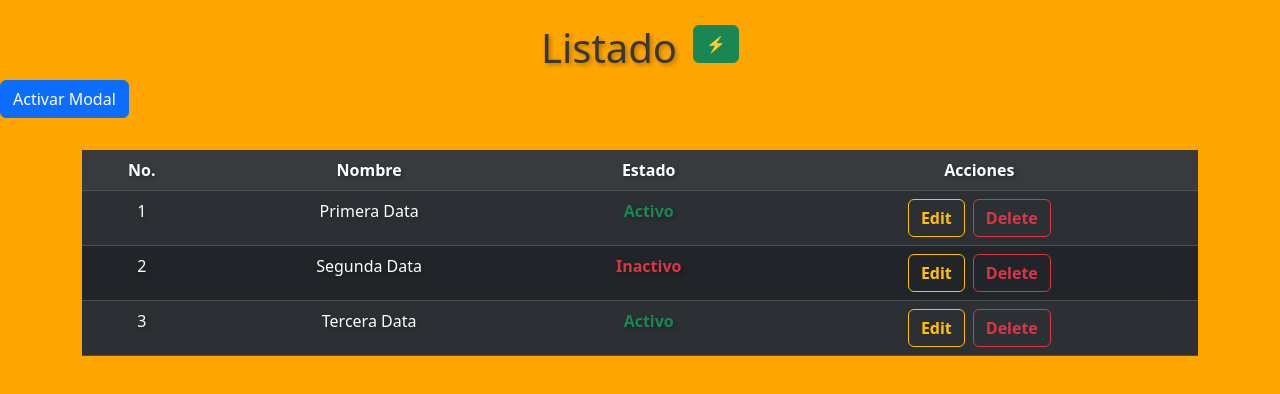
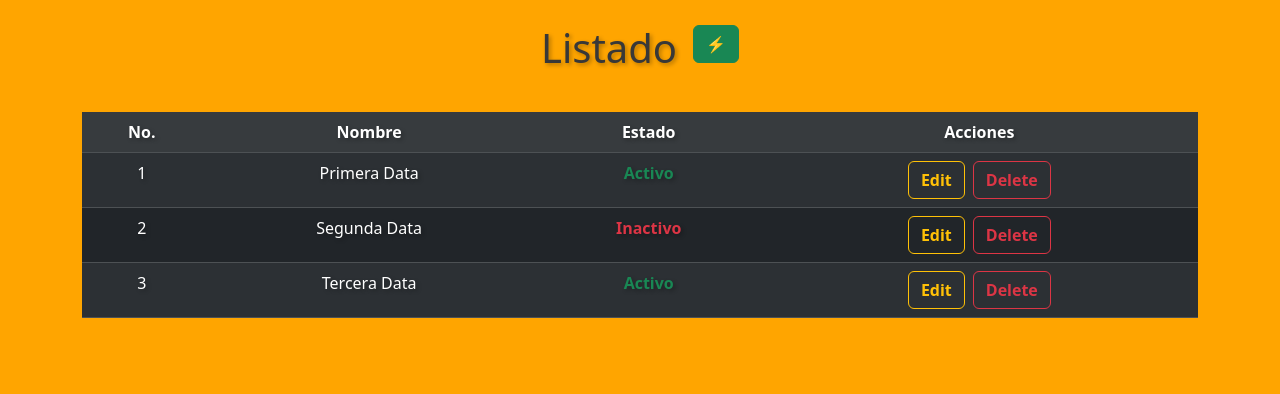
Before and after one commit to RDPA-GitHub/TodoList-Vue, a Vue app: page / in a window 1280 px wide. Shown: the top 394 px of the page. Built offline with nearby package versions, Linux system fonts and the light colour scheme; data requests are answered from the project's data file.

Commit message:
Actualizacion del Proyecto, Fecha: 13/02/2024

```diff
--- a/src/App.vue
+++ b/src/App.vue
@@ -9,11 +9,6 @@
         </button>
       </div>
     </div>
-
-    <!-- Button trigger modal -->
-    <button type="button" class="btn btn-primary" data-bs-toggle="modal" data-bs-target="#staticBackdrop">
-      Activar Modal
-    </button>
 
     <div class="container">
       <div class="row mt-3  ">
```
